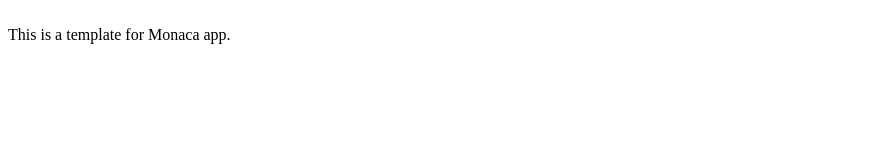
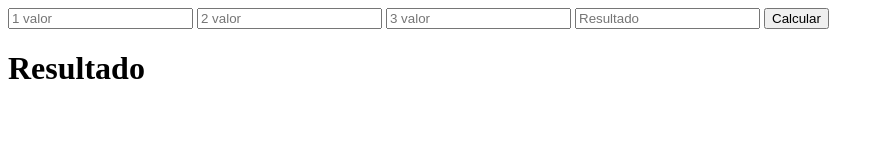
Before and after one commit to ManuelaSchunck/Atividaderegrade3, a website: page www/index.html in a window 1280 px wide. Shown: the whole page, without its empty margins (0-884 px from the left). Drawn offline with Linux system fonts and the light colour scheme.

Commit message:
Calculadora de regra de 3 na aula de P.A.M.

```diff
--- /dev/null
+++ b/www/components/javinha.js
@@ -0,0 +1,12 @@
+function calcularregrade3() {
+
+    var primeirovalor, segundovalor, terceirovalor, resultado;
+ primeirovalor = document.getElementById("1valor").value
+ segundovalor = document.getElementById("2valor").value
+ terceirovalor = document.getElementById("3valor").value
+
+ resultado = (segundovalor * terceirovalor) / primeirovalor
+
+ document.getElementById("result").textContent = resultado
+
+ }
--- a/www/index.html
+++ b/www/index.html
@@ -7,11 +7,18 @@
     <script src="components/loader.js"></script>
     <link rel="stylesheet" href="components/loader.css">
     <link rel="stylesheet" href="css/style.css">
+    <script type="text/javascript" src="components/javinha.js"</script>
     <script>
     </script>
 </head>
 <body>
-	<br />
-    This is a template for Monaca app.
+  	<input type="number" id="1valor" placeholder="1 valor">
+    <input type="number" id="2valor" placeholder="2 valor">
+    <input type="number" id="3valor" placeholder="3 valor">
+    <input type="number" id="resultado" placeholder="Resultado">
+    <input type="button" id="btncalcular" value="Calcular" onclick="calcularregrade3()">
+
+    <h1 id="result">Resultado</h1>
+
 </body>
 </html>
```
Also changed, not shown: 1 other file.
